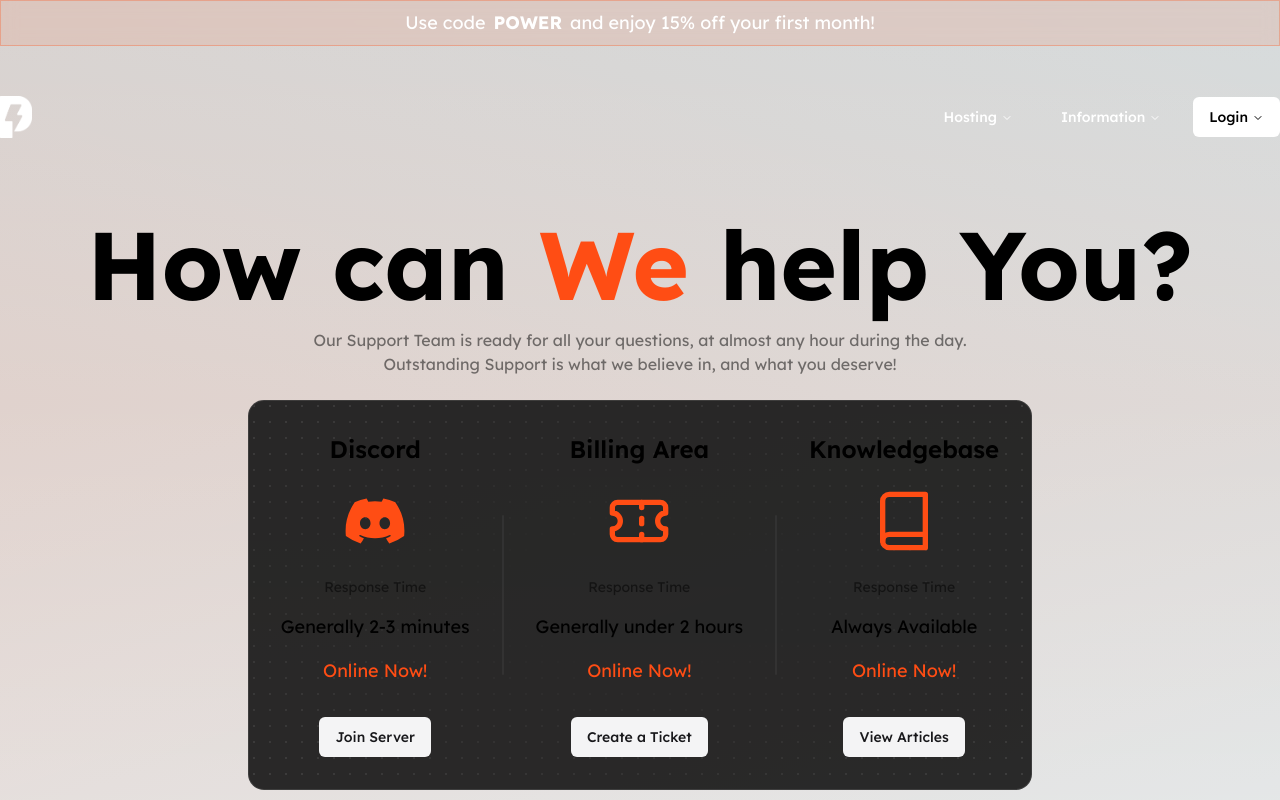
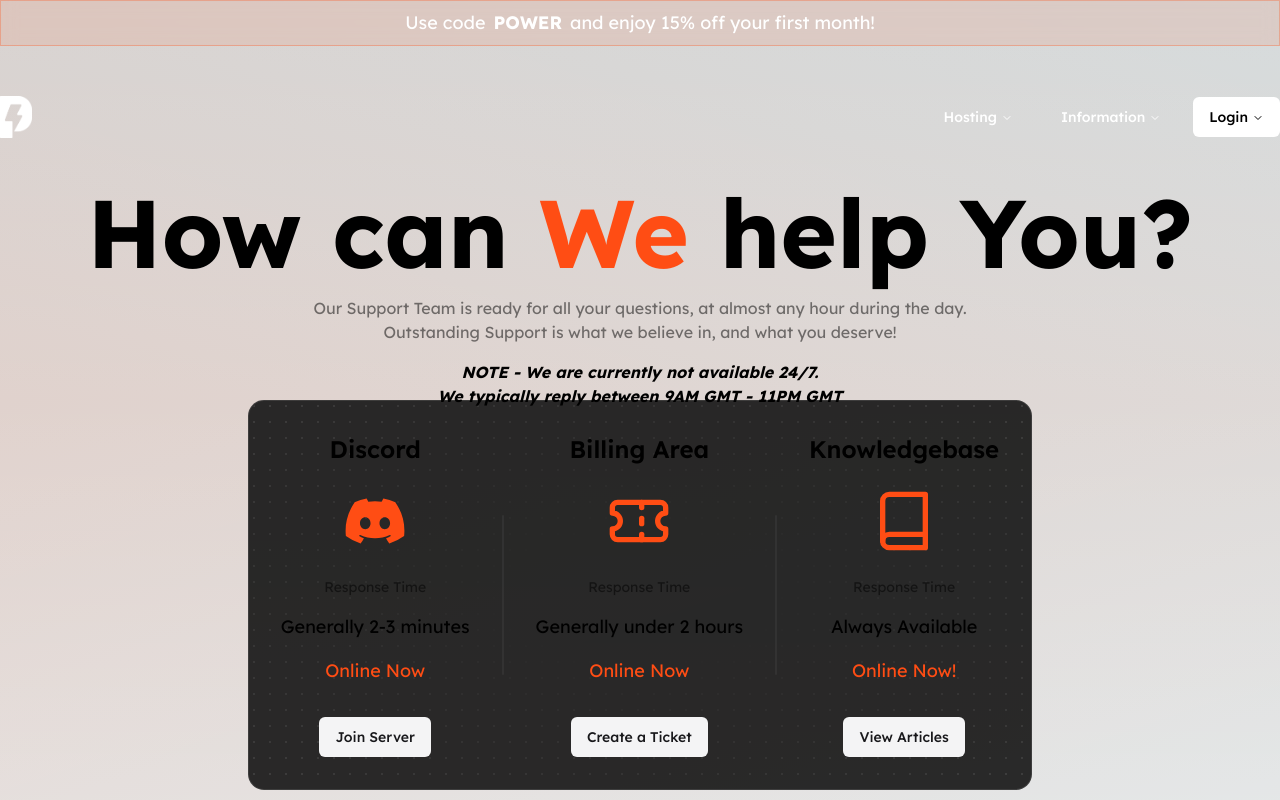
Before and after one commit to MarquesCoding/PowerHut-Landing, a Next.js app: page /support in a window 1280 px wide. Shown: the top 800 px of the page. Built offline with nearby package versions, Linux system fonts and the light colour scheme.

Commit message:
minor styling

```diff
--- a/app/support/page.tsx
+++ b/app/support/page.tsx
@@ -21,6 +21,16 @@ import FAQ from "@/app/components/FAQ/FAQ";
 import NavigationBar from "@/app/components/NavigationBar/NavigationBar";
 
 export default function Page() {
+
+    const isTimeWithinRange = (): boolean => {
+        const now = new Date();
+        const gmtHours = now.getUTCHours();
+
+        // 9 AM to 11 PM in 24-hour format is 9 to 23
+        return gmtHours >= 9 && gmtHours < 23;
+    };
+
+
     Intercom({
         app_id: 'dcisso7v',
     });
@@ -65,6 +75,7 @@ export default function Page() {
                             <p>Our Support Team is ready for all your questions, at almost any hour during the day.
                                 Outstanding Support is what we believe in, and what you deserve!</p>
                         </div>
+                        <b className="italic mt-4">NOTE - We are currently not available 24/7. <br/>We typically reply between 9AM GMT - 11PM GMT</b>
                     </motion.div>
                 </div>
             </motion.div>
@@ -94,7 +105,7 @@ export default function Page() {
                             </div>
                             <p className="text-sm md:text-md opacity-50 max-w-xs">Response Time</p>
                             <p className="text-sm md:text-lg max-w-xs">Generally 2-3 minutes</p>
-                            <p className="text-sm md:text-lg text-[#FF4D14] max-w-xs mb-4">Online Now!</p>
+                            <p className="text-sm md:text-lg text-[#FF4D14] max-w-xs mb-4">{isTimeWithinRange() ? 'Online Now' : 'Offline'}</p>
                             <a href="https://discord.gg/invite/powerhut">
                                 <Button variant="secondary">
                                     Join Server
@@ -112,7 +123,7 @@ export default function Page() {
                             </div>
                             <p className="text-sm md:text-md opacity-50 max-w-xs">Response Time</p>
                             <p className="text-sm md:text-lg max-w-xs">Generally under 2 hours</p>
-                            <p className="text-sm md:text-lg text-[#FF4D14] max-w-xs mb-4">Online Now!</p>
+                            <p className="text-sm md:text-lg text-[#FF4D14] max-w-xs mb-4">{isTimeWithinRange() ? 'Online Now' : 'Offline'}</p>
                             <a href="https://billing.powerhut.pro/contact.php">
                                 <Button variant="secondary">
                                     Create a Ticket
```
